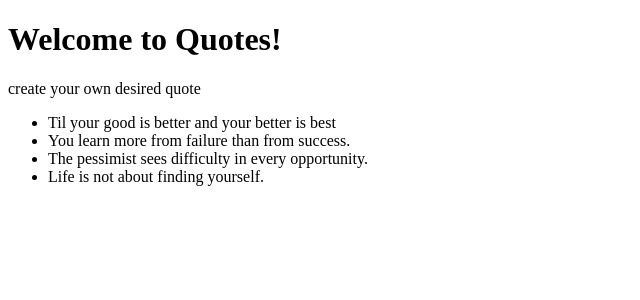
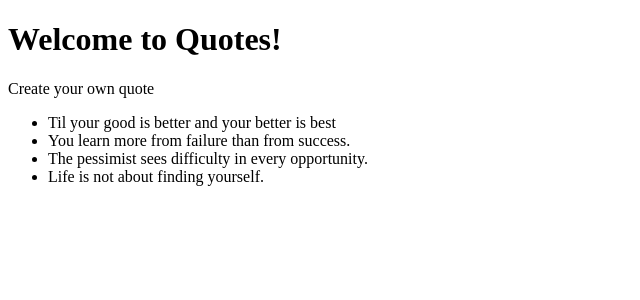
Before and after one commit to inesuwase/quotes-app, an Angular app: page / in a window 1280 px wide. Shown: the top 300 px of the page, without its empty margins (0-640 px from the left). Built offline with nearby package versions, Linux system fonts and the light colour scheme.

Commit message:
i have added a paragraph

```diff
--- a/src/app/app.component.html
+++ b/src/app/app.component.html
@@ -1,8 +1,9 @@
 <!-- The content below is only a placeholder and can be replaced.-->
  <div>
+   <header>
     <h1>  Welcome to Quotes!</h1>
  <div>
-    <p>create your own desired quote</p>
+   <p>Create your own quote</p>
   <div>
     <ul>
       <li *ngFor='let quote of quotes'>
```
